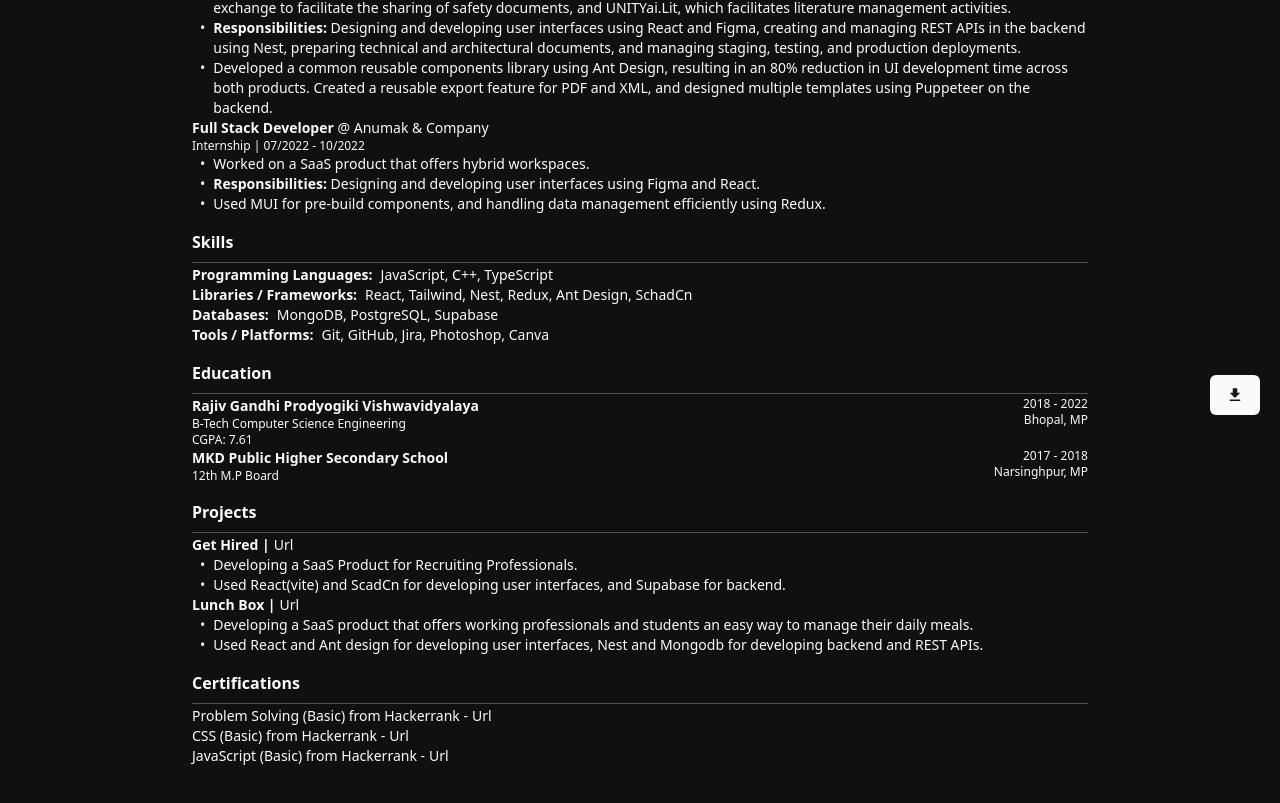
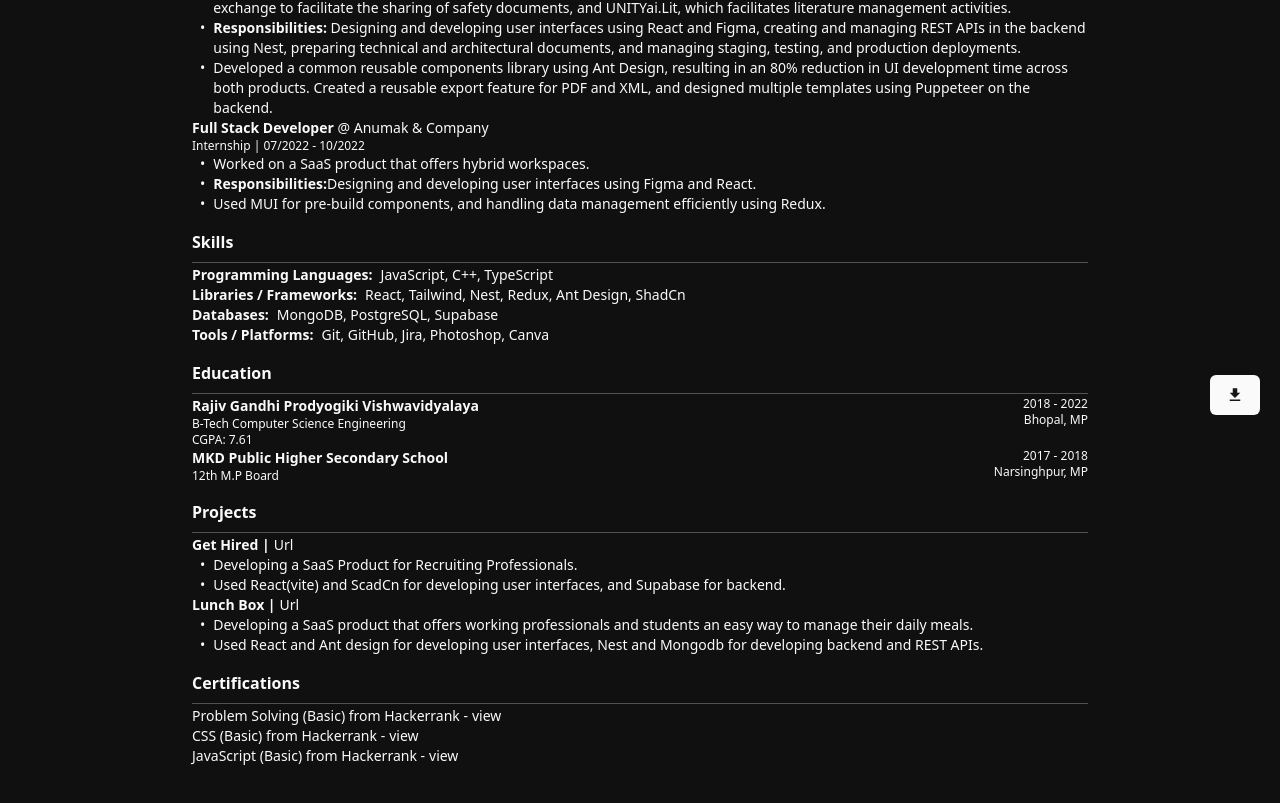
Before and after one commit to thefstalphabet/portfolio-v4, a React (Vite) app: page /cv in a window 1280 px wide. Shown: the part 365-1168 px from the top of the page. Built offline with nearby package versions, Linux system fonts and the light colour scheme.

Commit message:
update: fix cv code and spelling mistakes

```diff
--- a/src/components/cv/certifications.tsx
+++ b/src/components/cv/certifications.tsx
@@ -12,7 +12,7 @@
             target="_blank"
             rel="noopener noreferrer"
           >
-            Url
+            view
           </Link>
         </div>
         <div className="flex gap-1">
@@ -22,7 +22,7 @@
             target="_blank"
             rel="noopener noreferrer"
           >
-            Url
+            view
           </Link>
         </div>
         <div className="flex gap-1">
@@ -32,7 +32,7 @@
             target="_blank"
             rel="noopener noreferrer"
           >
-            Url
+            view
           </Link>
         </div>
       </div>
--- a/src/components/cv/education.tsx
+++ b/src/components/cv/education.tsx
@@ -1,7 +1,7 @@
 export default function Education() {
   return (
     <div>
-      <h4 className="font-bold">Education</h4>
+      <h1 className="font-bold">Education</h1>
       <hr className="mt-2 mb-0.5 border-neutral-600" />
       <div className="text-sm">
         <div className="flex justify-between">
--- a/src/components/cv/experience.tsx
+++ b/src/components/cv/experience.tsx
@@ -3,17 +3,15 @@
 export default function Experience() {
   return (
     <div>
-      <h4 className="font-bold">Experience</h4>
-      <hr className="mt-2 mb-0.5 border-neutral-600" />{" "}
+      <h1 className="font-semibold">Experience</h1>
+      <hr className="mt-2 mb-0.5 border-neutral-600" />
       <div className="text-sm">
         <div>
           <div>
-            <div>
-              <span className="font-semibold">Software Developer Engineer</span>{" "}
-              @ <Link to="https://www.tikaj.com/">Tikaj</Link>
+            <span className="font-semibold">Software Developer Engineer</span> @{" "}
+            <Link to="https://www.tikaj.com/">Tikaj</Link>
           </div>
           <p className="text-xs">Full-time | 03/2022 - 06/2024</p>
-          </div>
           <ul className="pl-2">
             <div className="flex gap-2">
               <p>•</p>
@@ -47,12 +45,10 @@
         </div>
         <div>
           <div>
-            <div>
             <span className="font-semibold">Full Stack Developer</span> @{" "}
             <Link to="https://anumak.com">Anumak & Company</Link>
           </div>
           <p className="text-xs">Internship | 07/2022 - 10/2022</p>
-          </div>
           <ul className="pl-2">
             <div className="flex gap-2">
               <p>•</p>
@@ -61,7 +57,7 @@
             <div className="flex gap-2">
               <p>•</p>
               <li>
-                <span className="font-semibold">Responsibilities:</span>{" "}
+                <span className="font-semibold">Responsibilities:</span>
                 Designing and developing user interfaces using Figma and React.
               </li>
             </div>
@@ -76,12 +72,10 @@
         </div>
         {/* <div>
           <div>
-            <div>
             <span className="font-semibold">Contibutor</span> @
             <Link to="">GirlScript Summer of Code</Link>
           </div>
           <p className="text-xs">Part-time | 03/2022 - 06/2024</p>
-          </div>
           <ul className="px-3 ">
             <li>
               - Contributed to Algoders Community repository{" "}
--- a/src/components/cv/skills.tsx
+++ b/src/components/cv/skills.tsx
@@ -1,17 +1,16 @@
 export default function Skills() {
   return (
     <div>
-      <h4 className="font-bold">Skills</h4>
+      <h1 className="font-bold">Skills</h1>
       <hr className="mt-2 mb-0.5 border-neutral-600" />{" "}
-      <div className="text-sm flex gap-5">
-        <div>
+      <div className="text-sm">
         <div className="flex gap-2 items-center">
           <h5 className="font-semibold">Programming Languages:</h5>{" "}
           <span>JavaScript, C++, TypeScript</span>
         </div>
         <div className="flex gap-2 items-center">
           <h5 className="font-semibold">Libraries / Frameworks:</h5>{" "}
-            <span>React, Tailwind, Nest, Redux, Ant Design, SchadCn</span>
+          <span>React, Tailwind, Nest, Redux, Ant Design, ShadCn</span>
         </div>
         <div className="flex gap-2 items-center">
           <h5 className="font-semibold">Databases:</h5>{" "}
@@ -23,6 +22,5 @@
         </div>
       </div>
     </div>
-    </div>
   );
 }
```
Lines whose indentation alone changed are shown as unchanged.
